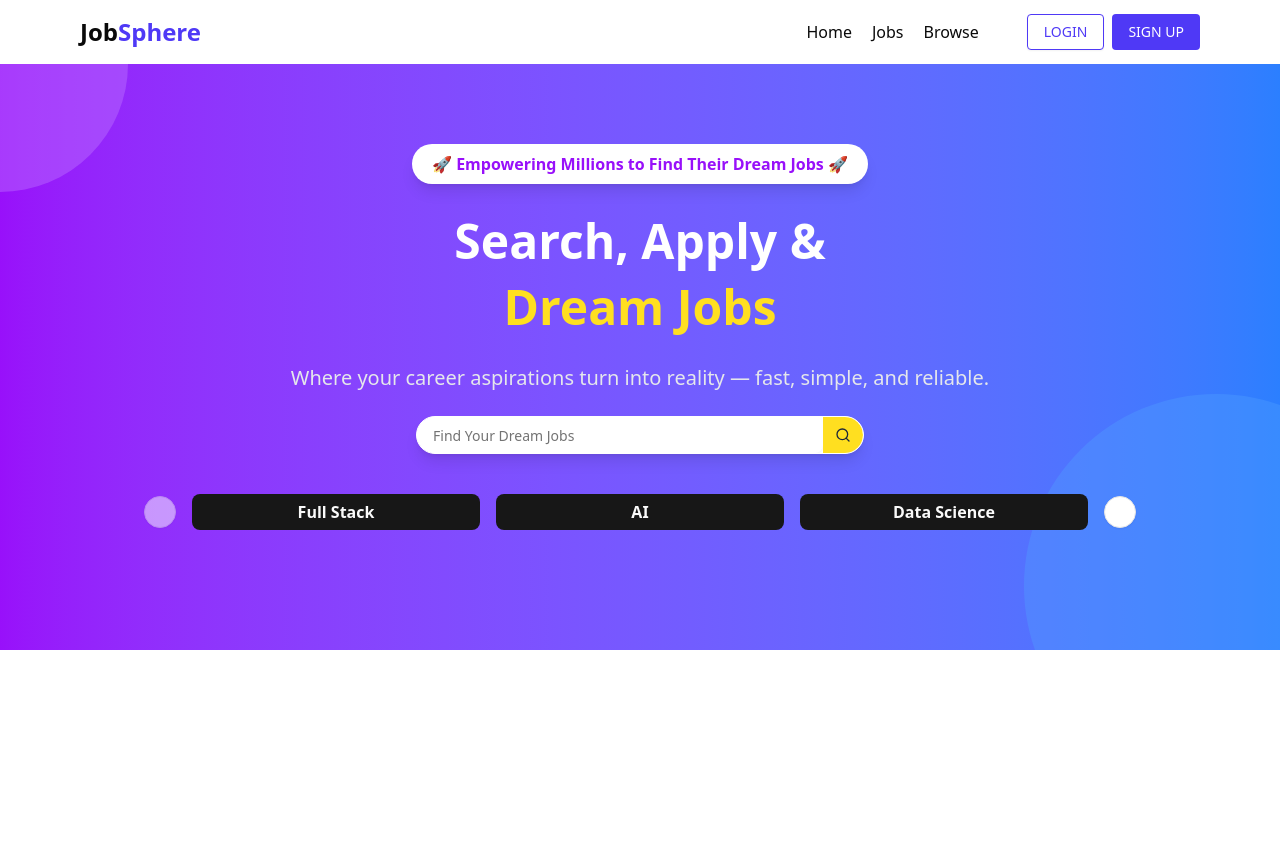
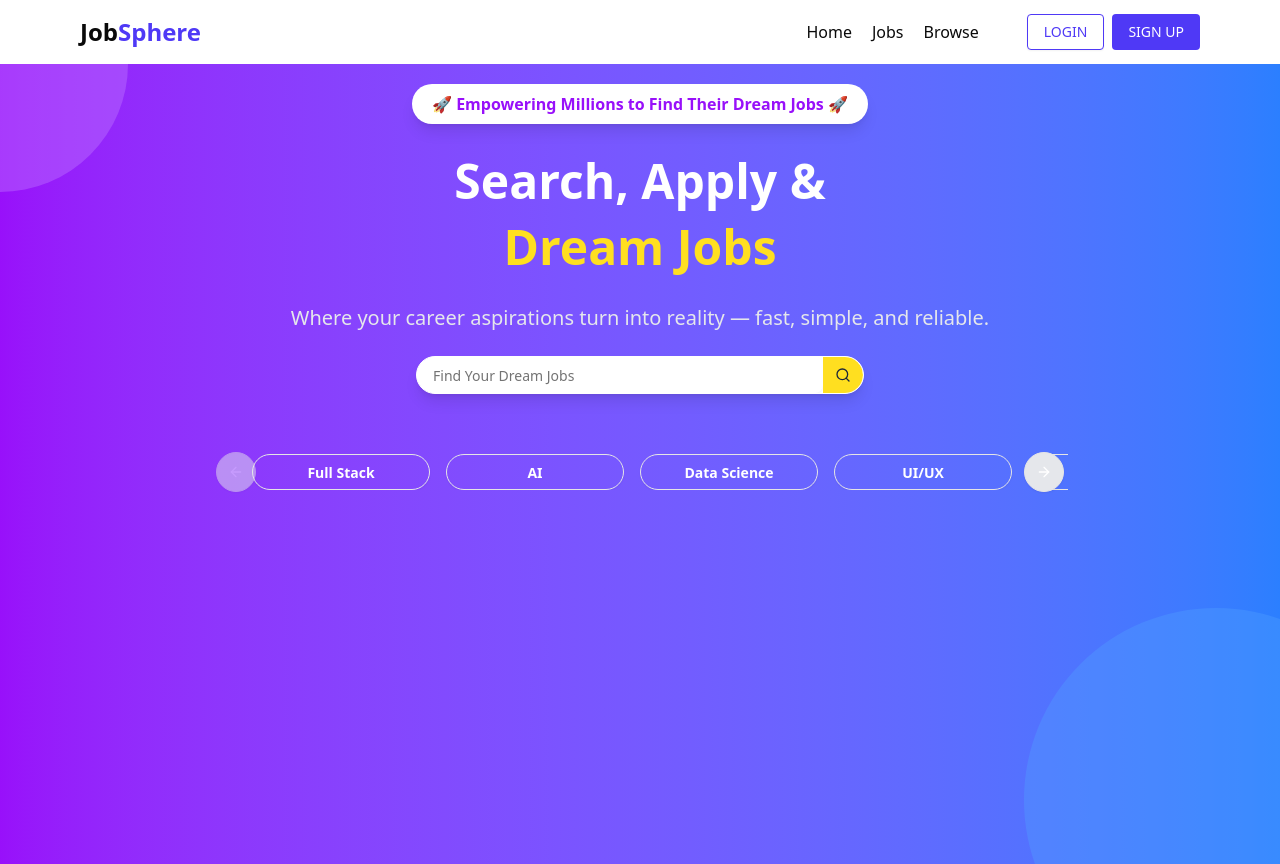
Before and after one commit to rahulsaha2005/jobportal, a React (Vite) app in the folder frontened/: page / in a window 1280 px wide. Before the commit the page ends 800 px from the top, so only its background shows below. Built offline with nearby package versions, Linux system fonts and the light colour scheme.

Commit message:
updating categorycarousel

```diff
--- a/frontened/src/components/CategoryCarousel.jsx
+++ b/frontened/src/components/CategoryCarousel.jsx
@@ -7,6 +7,7 @@ import {
   CarouselNext,
 } from "./ui/carousel";
 import { Button } from "./ui/button";
+import { ChevronLeft, ChevronRight } from "lucide-react";
 
 export default function CategoryCarousel() {
   const categories = [
@@ -21,20 +22,35 @@ export default function CategoryCarousel() {
     "Mobile Development",
     "Product Management",
   ];
+
   return (
-    <div>
-      <Carousel className="w-full max-w-4xl mx-auto  my-10">
-        <CarouselContent>
+    <div className="relative w-full max-w-4xl mx-auto my-10 p-5">
+      <Carousel className="w-full">
+        <CarouselContent className="px-12">
           {categories.map((cat, index) => (
-            <CarouselItem key={index} className=" md:basis-1/2  lg:basis-1/3 ">
-              <Button className="w-full text-1xl font-semibold">
+            <CarouselItem
+              key={index}
+              className="basis-3/4 sm:basis-1/2 md:basis-1/3 lg:basis-1/4 px-2"
+            >
+              <Button
+                variant="outline"
+                className="rounded-full w-full text-[12px] lg:text-[14px] font-bold bg-black-200"
+              >
                 {cat}
               </Button>
             </CarouselItem>
           ))}
         </CarouselContent>
-        <CarouselPrevious></CarouselPrevious>
-        <CarouselNext></CarouselNext>
+
+        {/* Previous Button */}
+        <CarouselPrevious className="absolute left-0 top-1/2 transform -translate-y-1/2 flex items-center justify-center w-10 h-10 rounded-full bg-gray-200 hover:bg-gray-300 z-10 ml-1">
+          <ChevronLeft size={24} />
+        </CarouselPrevious>
+
+        {/* Next Button */}
+        <CarouselNext className="absolute right-0 top-1/2 transform -translate-y-1/2 flex items-center justify-center w-10 h-10 rounded-full bg-gray-200 hover:bg-gray-300 z-10 mr-1">
+          <ChevronRight size={24} />
+        </CarouselNext>
       </Carousel>
     </div>
   );
--- a/frontened/src/components/HeroSection.jsx
+++ b/frontened/src/components/HeroSection.jsx
@@ -5,10 +5,10 @@ import { Button } from "./ui/button";
 
 export default function HeroSection() {
   return (
-
+    <div className="mt-5">
       <div className="relative z-10 flex flex-col gap-6 max-w-3xl mx-auto">
         {/* Tagline badge */}
-        <span className="mx-auto px-5 py-2 rounded-full text-sm md:text-base bg-white text-purple-600 font-semibold shadow-lg">
+        <span className="mx-auto px-5 py-2 rounded-full text-[12px] md:text-base bg-white text-purple-600 font-semibold shadow-lg">
           🚀 Empowering Millions to Find Their Dream Jobs 🚀
         </span>
 
@@ -20,7 +20,8 @@ export default function HeroSection() {
 
         {/* Subheading */}
         <p className="text-lg md:text-xl text-gray-200">
-          Where your career aspirations turn into reality — fast, simple, and reliable.
+          Where your career aspirations turn into reality — fast, simple, and
+          reliable.
         </p>
 
         {/* Search bar */}
@@ -34,7 +35,7 @@ export default function HeroSection() {
             <Search className="h-5 w-5 text-gray-800" />
           </Button>
         </div>
-
+      </div>
     </div>
   );
 }
--- a/frontened/src/components/Home.jsx
+++ b/frontened/src/components/Home.jsx
@@ -6,7 +6,7 @@ export default function Home() {
   // user=true;
   return (
     <>
-      <div className="relative text-center bg-linear-to-r from-purple-600 to-blue-500 text-white py-20 px-4 overflow-hidden">
+      <div className="relative text-center bg-linear-to-r from-purple-600 to-blue-500 text-white min-h-screen px-4 overflow-hidden">
         {/* Decorative circles */}
         <div className="absolute -top-32 -left-32 w-64 h-64 bg-purple-400 rounded-full opacity-30 animate-pulse"></div>
         <div className="absolute -bottom-32 -right-32 w-96 h-96 bg-blue-400 rounded-full opacity-20 animate-pulse"></div>
```
